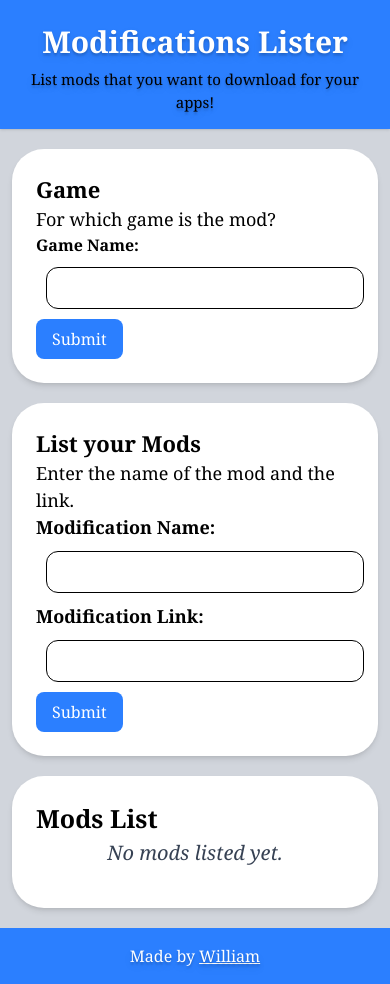
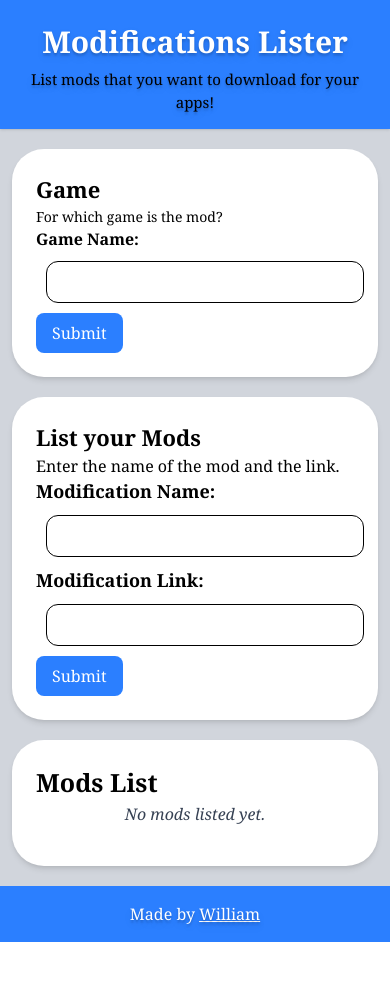
Before and after one commit to RianWilliamAlday/Modifications-Lister, a React (Vite) app: page / in a window 390 px wide. After the commit the page ends 942 px from the top, so only its background shows below. Built offline with nearby package versions, Linux system fonts and the light colour scheme.

Commit message:
Added Local Storage

```diff
--- a/src/components/GameSection.jsx
+++ b/src/components/GameSection.jsx
@@ -20,7 +20,7 @@ const GameSection =  ({ setSavedGameName, showNotification, showPopup }) =>{
         <>
             <section className="bg-white m-3 mb-5 mt-5 md:ml-30 md:mr-30 md:mt-8 xl:ml-50 xl:mr-50 :mt-8 shadow-md rounded-4xl p-6 font-serif">
                 <h3 className="text-[22px] font-bold">Game</h3>
-                <p className="text-[18px]">For which game is the mod?</p>
+                <p className="text-[14px] md:text-[16px] xl:text-[18px]">For which game is the mod?</p>
                     <form onSubmit={handleSubmit} className="text -[18px]" id="GameForm">
                         <label htmlFor="GameName" className="font-bold">Game Name: </label>
                         <input
--- a/src/components/ListSection.jsx
+++ b/src/components/ListSection.jsx
@@ -6,7 +6,7 @@ const ListSection =  ({mods, removeMod}) =>{
             <h2 className="text-[25px] font-bold">Mods List</h2>
 
             {mods.length === 0 && (
-                <p className="text-center text-[20px] italic text-gray-700">
+                <p className="text-center text:[14px] md:text-[16px] xl:text-[20px] italic text-gray-700">
                     No mods listed yet.
                 </p>
             )}
--- a/src/components/ModSection.jsx
+++ b/src/components/ModSection.jsx
@@ -1,15 +1,23 @@
-import { useState } from "react";
+import { useState, useEffect } from "react";
 import ListSection from "../components/ListSection.jsx"
 
 const ModSection =  ({ savedGameName, showPopup }) =>{
     const [ModName, setModName] = useState('');
     const [ModLink, setModLink] = useState('');
-    const [ListOfMods, setListOfMods] = useState([]);
+
+    const [ListOfMods, setListOfMods] = useState(() => {
+        const stored = localStorage.getItem("mods");
+        return stored ? JSON.parse(stored) : [];
+    });
+
+
+    useEffect(() => {
+        localStorage.setItem("mods", JSON.stringify(ListOfMods));
+    }, [ListOfMods]);
 
     const handleDeleteMod = (index) => {
     setListOfMods(prev => prev.filter((_, i) => i !== index));
     };
-
 
     const handleSubmit = (e) =>{
         e.preventDefault();
@@ -41,7 +49,7 @@ const ModSection =  ({ savedGameName, showPopup }) =>{
         <>
              <section className="bg-white m-3 mb-5 mt-5 md:ml-30 md:mr-30 md:mt-8 xl:ml-50 xl:mr-50 xl:mt-8 shadow-md rounded-4xl p-6 font-serif">
                 <h3 className="text-[22px] font-bold">List your Mods</h3>
-                <p className="text-[18px]">Enter the name of the mod and the link.</p>
+                <p className="text:[14px] md:text-[16px] xl:text-[18px]">Enter the name of the mod and the link.</p>
                     <form onSubmit={handleSubmit} id="ModForm">
                         <label htmlFor="ModName" className="text-[18px] font-bold">Modification Name: </label>
                         <input
```
